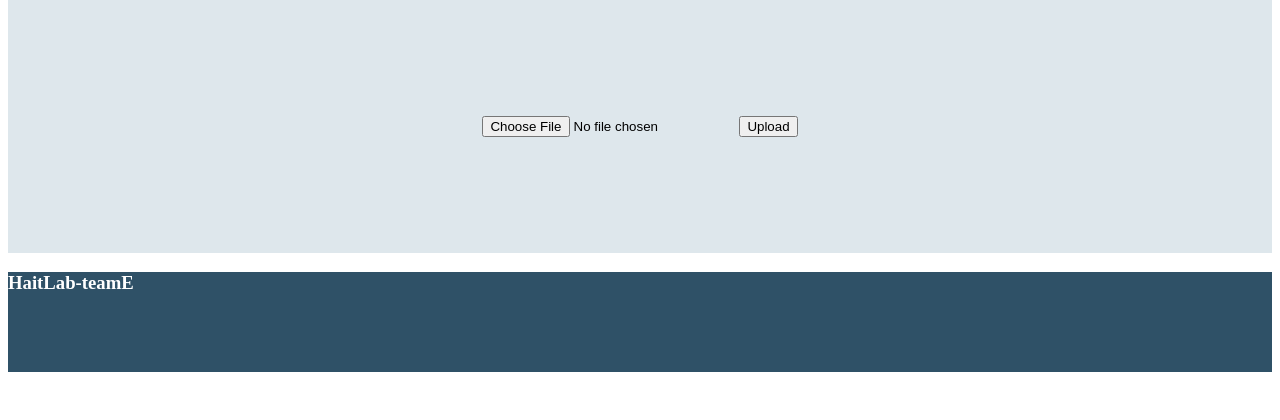
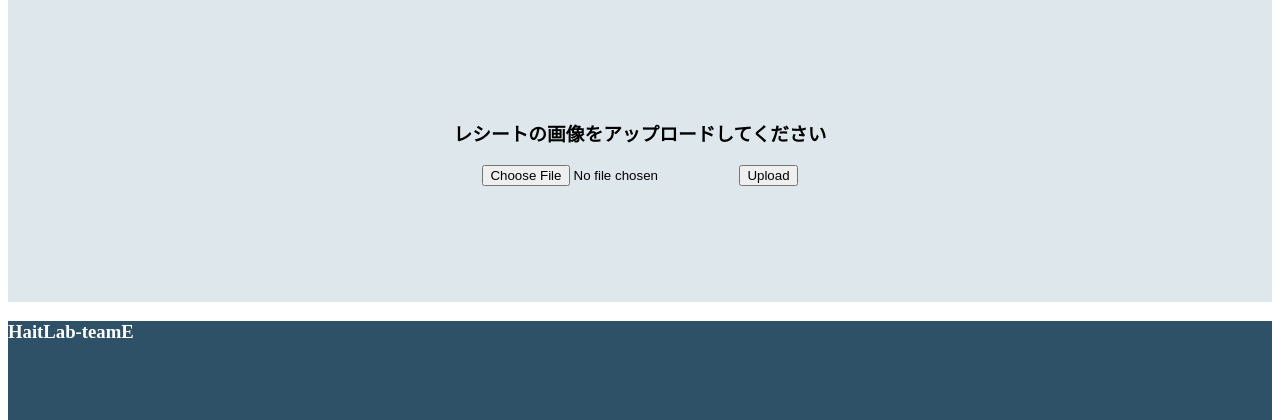
Before and after one commit to OyakoDon0214/HaitLab_teamE, a Python web app: template flask/templates/index.html in a window 1280 px wide. Shown: the part 111-531 px from the top of the page. Run offline with Jinja, Linux system fonts and the light colour scheme; the template is opened without the code that fills it, so the values that code supplies are empty.

Commit message:
html変更

```diff
--- a/flask/templates/index.html
+++ b/flask/templates/index.html
@@ -14,6 +14,7 @@
         </h1>
     </div>
     <div class="main">
+        <h3>レシートの画像をアップロードしてください</h3>
         <form method = post enctype = multipart/form-data>
             <p><input type=file name = file>
             <input type = submit value = Upload>
```
